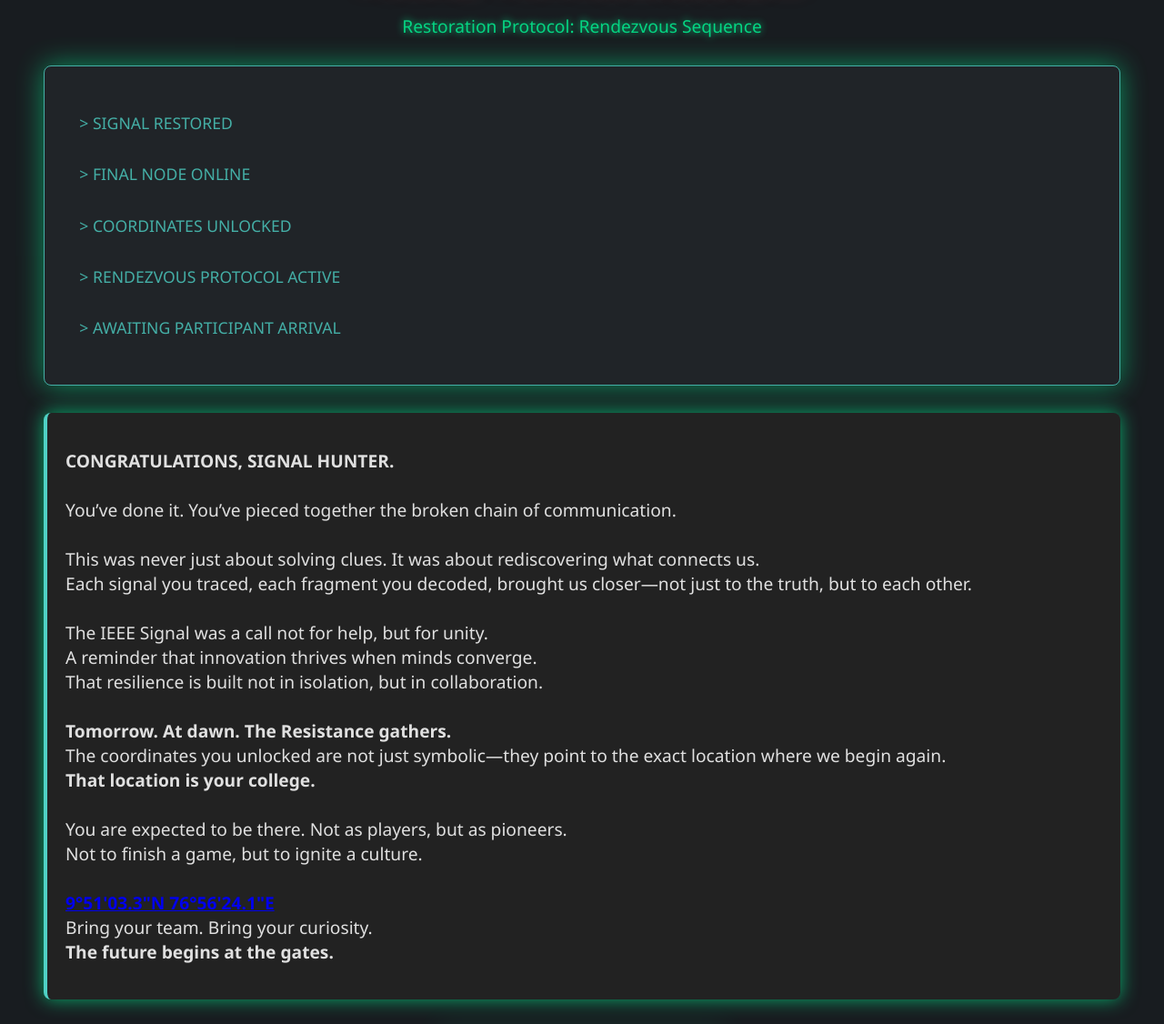
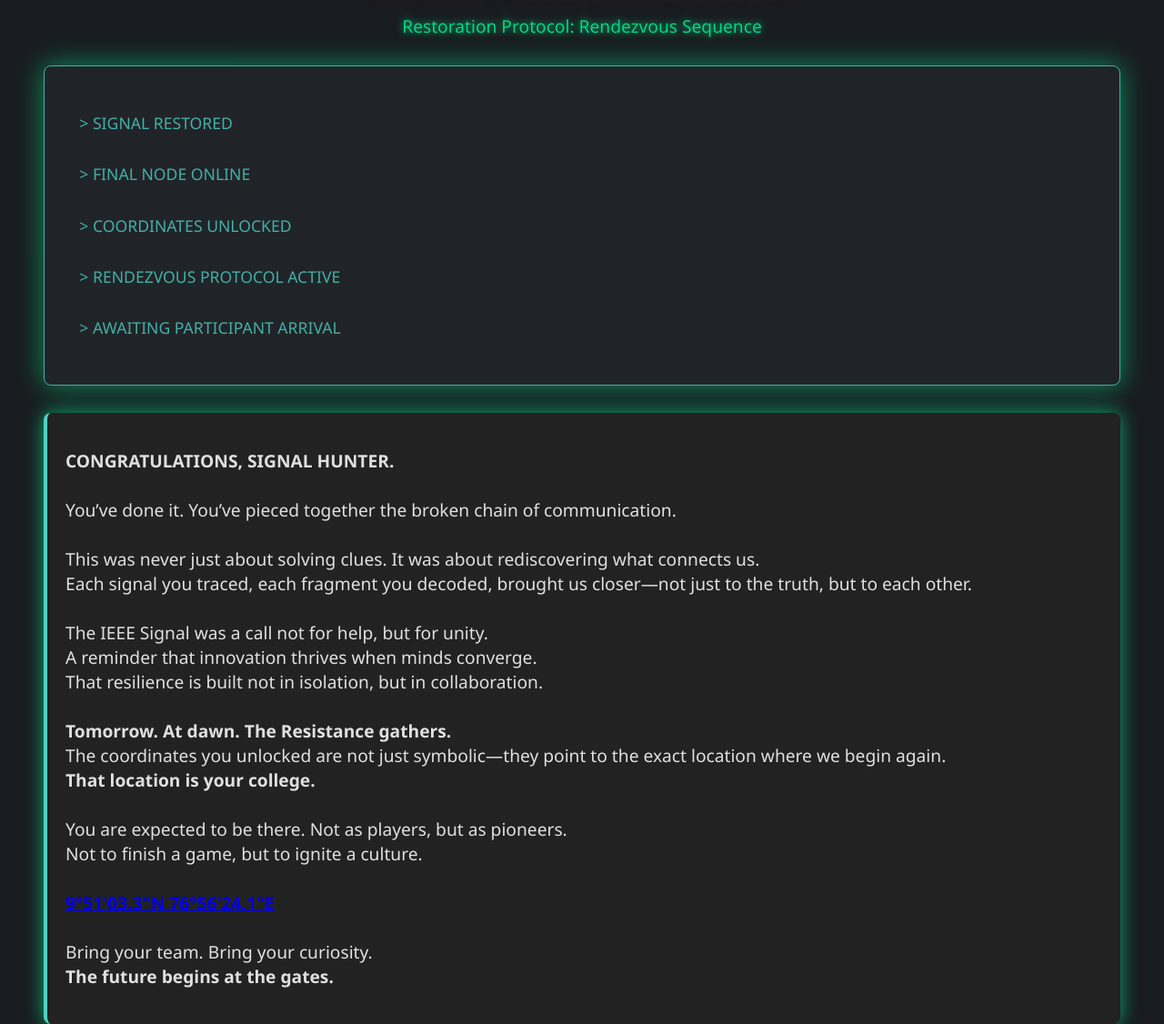
Before and after one commit to pranaykpradeep/final, a plain HTML site: page index.html in a window 1280 px wide. Shown: the part 110-1236 px from the top of the page at 91% size. Drawn offline with Linux system fonts and the light colour scheme.

Commit message:
Update index.html

```diff
--- a/index.html
+++ b/index.html
@@ -162,7 +162,7 @@
       <strong>That location is your college.</strong><br><br>
       You are expected to be there. Not as players, but as pioneers.<br>
       Not to finish a game, but to ignite a culture.<br><br>
-      <a href="https://maps.app.goo.gl/imuigzSqagbg5EFB6" target="_blank"><strong>9°51'03.3"N 76°56'24.1"E</strong></a><br>
+      <a href="https://maps.app.goo.gl/imuigzSqagbg5EFB6" target="_blank"><strong>9°51'03.3"N 76°56'24.1"E</strong></a><br><br>
       Bring your team. Bring your curiosity.<br>
       <strong>The future begins at the gates.</strong>
     </p>
```
